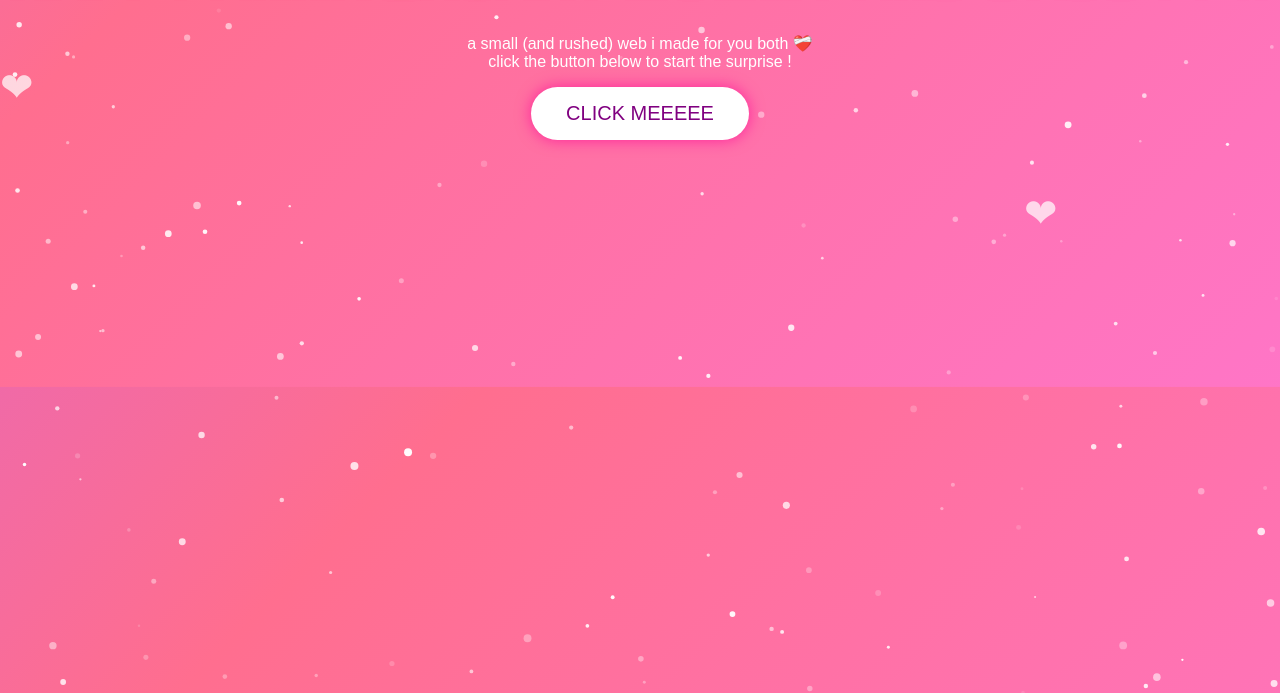
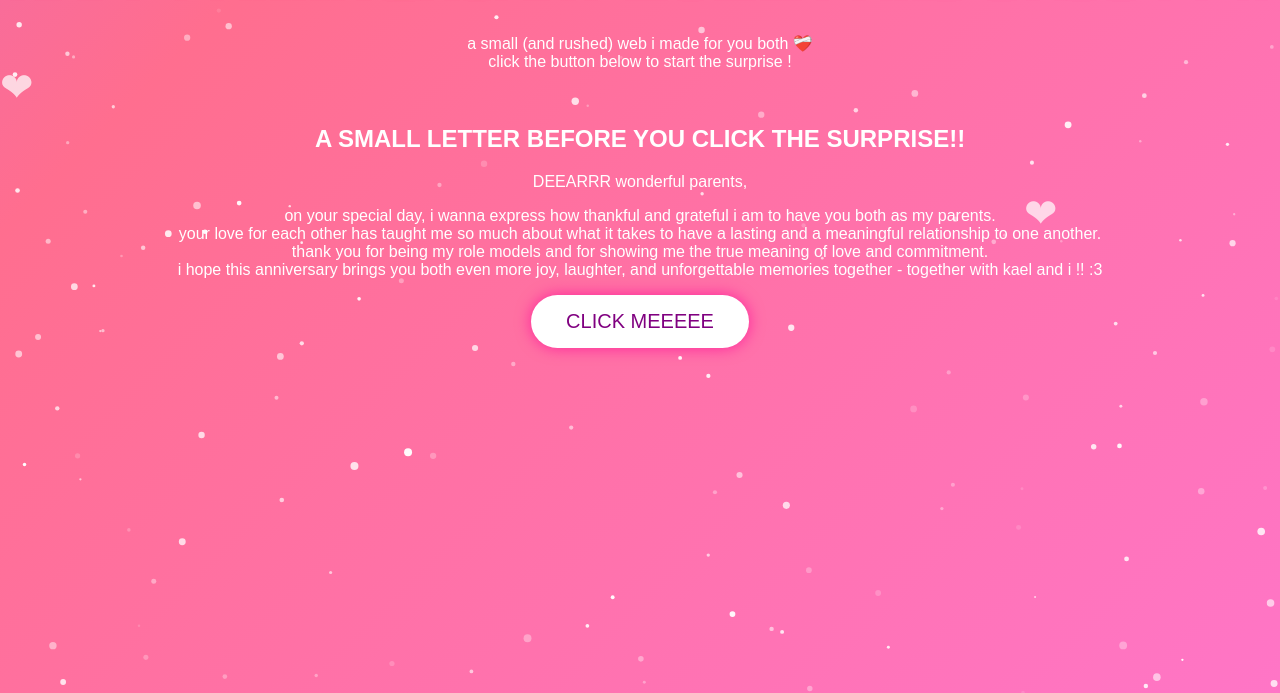
Before and after one commit to caatzz-z/anniversary, a plain HTML site: page index.html in a window 1280 px wide. Shown: the part 107-800 px from the top of the page. Drawn offline with Linux system fonts and the light colour scheme.

Commit message:
Add files via upload

```diff
--- a/index.html
+++ b/index.html
@@ -108,7 +108,13 @@ button:hover {
 <div class="title-box">
     <h1>HAPPY ANNIVERSARY MOMMY AND DADDYY !!</h1>
     <p>a small (and rushed) web i made for you both ❤️‍🩹 <br>
-    click the button below to start the surprise !</p>
+    click the button below to start the surprise !</p> <br>
+    <h2> <b> A SMALL LETTER BEFORE YOU CLICK THE SURPRISE!! </b> </h2>
+    <p> DEEARRR wonderful parents,</p>
+    <p> on your special day, i wanna express how thankful and grateful i am to have you both as my parents. <br>
+        your love for each other has taught me so much about what it takes to have a lasting and a meaningful relationship to one another. <br>
+        thank you for being my role models and for showing me the true meaning of love and commitment. <br>
+        i hope this anniversary brings you both even more joy, laughter, and unforgettable memories together - together with kael and i !! :3 </p>
     <button id="showImagesBtn"> CLICK MEEEEE </button>
 </div>
 
```
